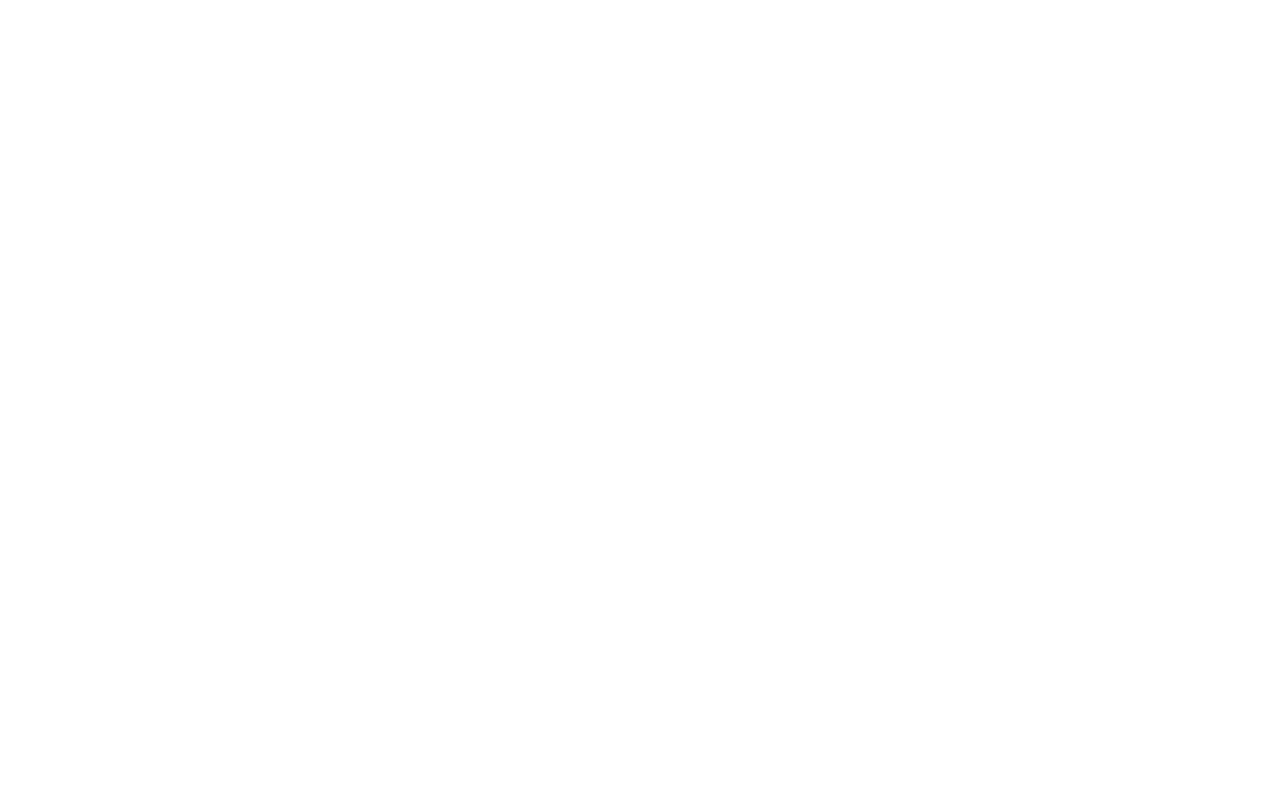
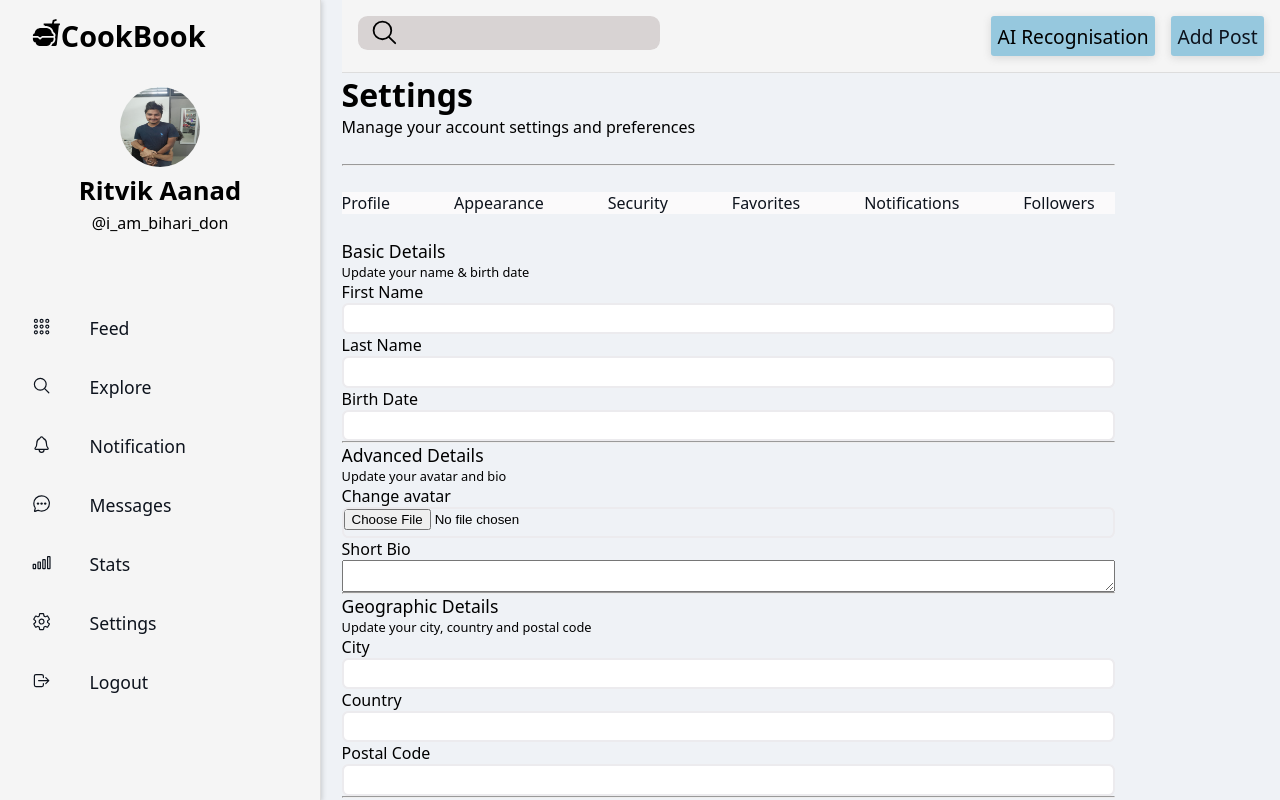
Before and after one commit to RitvikAnand583/cookbook, a React (Vite) app in the folder frontend/: page /settings/profile in a window 1280 px wide. Before the commit this address had no page. Built offline with nearby package versions, Linux system fonts and the light colour scheme.

Commit message:
Added routes for different settings sections

```diff
--- a/frontend/src/App.jsx
+++ b/frontend/src/App.jsx
@@ -10,6 +10,12 @@
 import Messages from "./pages/Messages";
 import Settings from "./pages/Settings";
 import CreatePost from "./pages/CreatePost";
+import Profile from "./ui/Profile";
+import Appearance from "./ui/Appearance";
+import Security from "./ui/Security";
+import Notifications from "./ui/Notifications";
+import Favorites from "./ui/Favorites";
+import Followers from "./ui/Followers";
 
 function App() {
   // console.log(x);
@@ -22,7 +28,15 @@
           <Route path="explore" element={<Explore />} />
           <Route path="messages" element={<Messages />} />
           <Route path="notification" element={<Notification />} />
-          <Route path="settings" element={<Settings />} />
+          <Route path="settings" element={<Settings />}>
+            <Route index element={<Navigate replace to="profile" />} />
+            <Route path="profile" element={<Profile />} />
+            <Route path="security" element={<Security />} />
+            <Route path="appearance" element={<Appearance />} />
+            <Route path="notifications" element={<Notifications />} />
+            <Route path="favorites" element={<Favorites />} />
+            <Route path="followers-following" element={<Followers />} />
+          </Route>
           <Route path="stats" element={<Stats />} />
           <Route path="post" element={<CreatePost />} />
         </Route>
--- a/frontend/src/pages/Settings.jsx
+++ b/frontend/src/pages/Settings.jsx
@@ -1,18 +1,47 @@
 import styled from "styled-components";
+
+import Heading from "../ui/Heading";
 import Row from "../ui/Row";
-import List from "../ui/List";
-import ListItem from "../ui/ListItem";
+import Message from "../ui/Message";
+import { Outlet } from "react-router";
+import NavLinkItem from "../ui/NavLinkItem";
+
+const StyledNavBar = styled.nav`
+  display: flex;
+  gap: 4rem;
+  /* background-color: #a4a5aa; */
+  background-color: #fbfafb;
+`;
 
 function Settings() {
   return (
     <Row type="vertical">
-      <h1>Settings</h1>
-      <List>
+      <Row type="vertical" variation="one-liner">
+        <Heading as="h2">Settings</Heading>
+        <Message style={{ fontSize: "1rem", fontWeight: 200 }}>
+          {" "}
+          Manage your account settings and preferences
+        </Message>
+      </Row>
+      <hr />
+      <StyledNavBar>
+        <NavLinkItem to="profile">Profile</NavLinkItem>
+        <NavLinkItem to="appearance">Appearance</NavLinkItem>
+        <NavLinkItem to="security">Security</NavLinkItem>
+        <NavLinkItem to="favorites">Favorites</NavLinkItem>
+        <NavLinkItem to="notifications">Notifications</NavLinkItem>
+        <NavLinkItem to="followers-following">Followers</NavLinkItem>
+      </StyledNavBar>
+      {/* style={{ overflowY: "scroll", scrollbarWidth: "none" } */}
+      <div>
+        <Outlet />
+      </div>
+      {/* <List>
         <ListItem>Change avatar</ListItem>
         <ListItem>Change username</ListItem>
         <ListItem>Change password</ListItem>
         <ListItem>Toggle theme</ListItem>
-      </List>
+      </List> */}
     </Row>
   );
 }
--- a/frontend/src/styles/globalStyles.css
+++ b/frontend/src/styles/globalStyles.css
@@ -6,6 +6,8 @@
 body {
   padding: 0;
   margin: 0;
+  font-family: system-ui, -apple-system, BlinkMacSystemFont, "Segoe UI", Roboto,
+    Oxygen, Ubuntu, Cantarell, "Open Sans", "Helvetica Neue", sans-serif;
 }
 
 /* div {} */
--- /dev/null
+++ b/frontend/src/ui/Appearance.jsx
@@ -0,0 +1,5 @@
+function Appearance() {
+  return <div>Appearnace</div>;
+}
+
+export default Appearance;
--- /dev/null
+++ b/frontend/src/ui/Favorites.jsx
@@ -0,0 +1,5 @@
+function Favorites() {
+  return <div>favorites</div>;
+}
+
+export default Favorites;
--- /dev/null
+++ b/frontend/src/ui/Followers.jsx
@@ -0,0 +1,5 @@
+function Followers() {
+  return <div>followers</div>;
+}
+
+export default Followers;
--- a/frontend/src/ui/Heading.jsx
+++ b/frontend/src/ui/Heading.jsx
@@ -16,7 +16,7 @@
   ${(props) =>
     props.as === "h3" &&
     css`
-      font-size: 1rem;
+      font-size: 1.1rem;
       font-weight: 500;
     `} /* line-height */
 `;
--- a/frontend/src/ui/Input.jsx
+++ b/frontend/src/ui/Input.jsx
@@ -3,10 +3,12 @@
 import styled from "styled-components";
 
 const Input = styled.input`
-  border: 1px solid black;
-  margin: 1.5rem;
-  width: 20rem;
-  height: 2rem;
+  border: 2px solid #ecebee;
+  height: 1.7rem;
+  border-radius: 0.4rem;
+  /* margin: 1.5rem; */
+  /* width: 20rem;
+  height: 2rem; */
 `;
 
 export default Input;
--- /dev/null
+++ b/frontend/src/ui/Notifications.jsx
@@ -0,0 +1,5 @@
+function Notifications() {
+  return <div>Notifications</div>;
+}
+
+export default Notifications;
--- /dev/null
+++ b/frontend/src/ui/Profile.jsx
@@ -0,0 +1,87 @@
+import Heading from "./Heading";
+import Input from "./Input";
+import Message from "./Message";
+import Row from "./Row";
+
+function Profile() {
+  return (
+    <div style={{ overflow: "auto", scrollbarWidth: "none" }}>
+      <div>
+        <Row type="vertical" variation="one-liner">
+          <Heading as="h3">Basic Details</Heading>
+          <Message style={{ fontSize: "0.8rem", fontWeight: 400 }}>
+            Update your name & birth date
+          </Message>
+        </Row>
+        <section>
+          <div>
+            <Row type="vertical" variation="one-liner">
+              <label>First Name</label>
+              <Input type="text"></Input>
+            </Row>
+            <Row type="vertical" variation="one-liner">
+              <label>Last Name</label>
+              <Input type="text"></Input>
+            </Row>
+            <Row type="vertical" variation="one-liner">
+              <label>Birth Date</label>
+              <Input type="text"></Input>
+            </Row>
+          </div>
+        </section>
+        <hr />
+      </div>
+      <div>
+        <Row type="vertical" variation="one-liner">
+          <Heading as="h3">Advanced Details</Heading>
+          <Message style={{ fontSize: "0.8rem", fontWeight: 300 }}>
+            Update your avatar and bio
+          </Message>
+        </Row>
+        <section>
+          <div>
+            <Row type="vertical" variation="one-liner">
+              <label>Change avatar</label>
+              <Input type="file"></Input>
+            </Row>
+            <Row type="vertical" variation="one-liner">
+              <label>Short Bio</label>
+              <textarea></textarea>
+            </Row>
+          </div>
+        </section>
+        <hr />
+      </div>
+      <div>
+        <Row type="vertical" variation="one-liner">
+          <Heading as="h3">Geographic Details</Heading>
+          <Message style={{ fontSize: "0.8rem", fontWeight: 300 }}>
+            Update your city, country and postal code
+          </Message>
+        </Row>
+        <section>
+          <div>
+            <Row type="vertical" variation="one-liner">
+              <label>City</label>
+              <Input type="text"></Input>
+            </Row>
+            <Row type="vertical" variation="one-liner">
+              <label>Country</label>
+              <Input type="text"></Input>
+            </Row>
+            <Row type="vertical" variation="one-liner">
+              <label>Postal Code</label>
+              <Input type="text"></Input>
+            </Row>
+          </div>
+        </section>
+        <hr />
+      </div>
+      {/* <div>
+        <Heading as="h3">Basic Details</Heading>
+      </div> */}
+    </div>
+  );
+}
+
+export default Profile;
--- a/frontend/src/ui/Row.jsx
+++ b/frontend/src/ui/Row.jsx
@@ -17,15 +17,21 @@
       flex-direction: column;
       gap: 1.6rem;
     `}
+
+  ${(props) =>
+    props.variation === "one-liner" &&
+    css`
+      gap: 0;
+    `}
 `;
 
 StyledRow.defaultProps = {
   type: "horizontal",
 };
 
-function Row({ children, style, type }) {
+function Row({ children, style, type, variation }) {
   return (
-    <StyledRow type={type} style={style && style}>
+    <StyledRow type={type} style={style && style} variation={variation}>
       {children}
     </StyledRow>
   );
--- /dev/null
+++ b/frontend/src/ui/Security.jsx
@@ -0,0 +1,5 @@
+function Security() {
+  return <div>Security</div>;
+}
+
+export default Security;
```
